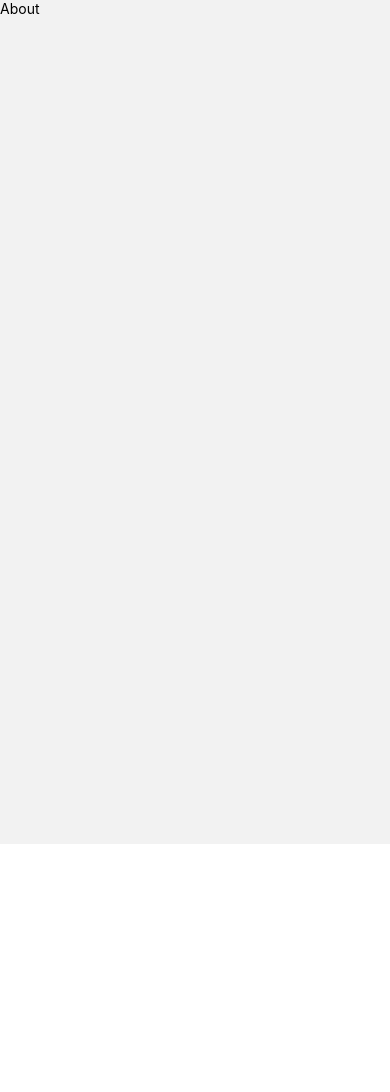
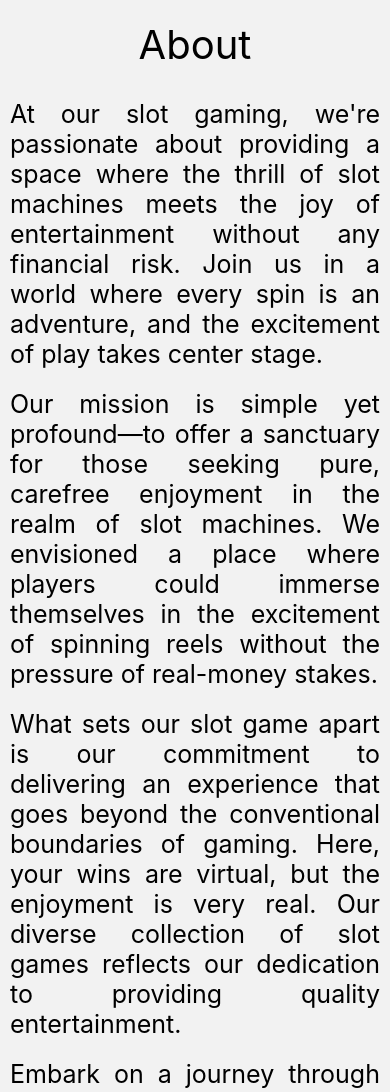
Before and after one commit to GoodChoisWork/slotmachine, a React Native app: screen /About in a window 390 px wide. Shown: the top 1092 px of the page. Before the commit the page ends 844 px from the top, so only its background shows below. Built offline with nearby package versions, Linux system fonts and the light colour scheme; no server answers.

Commit message:
Added about

```diff
--- a/screens/About.js
+++ b/screens/About.js
@@ -1,12 +1,111 @@
-import { View, Text } from 'react-native'
-import React from 'react'
+import { View, Text, StyleSheet, ScrollView } from "react-native";
+import React from "react";
 import { SafeAreaView } from "react-native-safe-area-context";
 const About = () => {
   return (
     <SafeAreaView>
-      <Text>About</Text>
+      <ScrollView>
+        <View style={styles.flexTitle}>
+          <Text style={styles.title}>About</Text>
+        </View>
+
+        <View>
+          <Text style={styles.textIntro}>
+            At our slot gaming, we're passionate about providing a space where
+            the thrill of slot machines meets the joy of entertainment without
+            any financial risk. Join us in a world where every spin is an
+            adventure, and the excitement of play takes center stage.
+          </Text>
+        </View>
+
+        <View>
+          <Text style={styles.textIntro}>
+            Our mission is simple yet profound—to offer a sanctuary for those
+            seeking pure, carefree enjoyment in the realm of slot machines. We
+            envisioned a place where players could immerse themselves in the
+            excitement of spinning reels without the pressure of real-money
+            stakes.
+          </Text>
+        </View>
+
+        <View>
+          <Text style={styles.textIntro}>
+            What sets our slot game apart is our commitment to delivering an
+            experience that goes beyond the conventional boundaries of gaming.
+            Here, your wins are virtual, but the enjoyment is very real. Our
+            diverse collection of slot games reflects our dedication to
+            providing quality entertainment.
+          </Text>
+        </View>
+
+        <View>
+          <Text style={styles.textIntro}>
+            Embark on a journey through our diverse selection of slot games.
+            From timeless classics that evoke nostalgia to modern, feature-rich
+            experiences, our haven has it all. Discover new favorites, explore
+            captivating storylines, and enjoy the ever-evolving world of slot
+            machine entertainment.
+          </Text>
+        </View>
+
+        <View>
+          <Text style={styles.textIntro}>
+            Our slot gaming isn't just a platform; it's a community of
+            like-minded enthusiasts who share a love for gaming. Connect with
+            fellow players, celebrate wins, and create lasting memories as you
+            embark on a social gaming experience that adds an extra layer of joy
+            to every spin.
+          </Text>
+        </View>
+
+        <View>
+          <Text style={styles.textIntro}>
+            While the stakes are virtual, we prioritize responsible gaming. Our
+            haven encourages players to set personal limits, ensuring that the
+            focus remains on the sheer enjoyment of the game. Your well-being is
+            our priority.
+          </Text>
+        </View>
+
+        <View>
+          <Text style={styles.textIntro}>
+            Our haven is designed to fit seamlessly into your lifestyle. Whether
+            you're at home, commuting, or simply looking to unwind, our platform
+            is accessible anytime, anywhere. Enjoy the freedom to play when it
+            suits you best.
+          </Text>
+        </View>
+
+        <View>
+          <Text style={styles.textIntro}>
+            Welcome to our gaming haven, where every spin is a celebration of
+            entertainment without the risk. Join us in creating a community that
+            thrives on the joy of play. Spin without hesitation, explore without
+            restraint—our haven is your destination for endless, carefree fun.
+            Let the games begin!
+          </Text>
+        </View>
+      </ScrollView>
     </SafeAreaView>
-  )
-}
+  );
+};
 
-export default About
+const styles = StyleSheet.create({
+  flexTitle: {
+    display: "flex",
+    justifyContent: "center",
+    alignItems: "center",
+  },
+
+  title: {
+    padding: 20,
+    fontSize: 40,
+  },
+
+  textIntro: {
+    fontSize: 25,
+    padding: 10,
+    textAlign: "justify",
+  },
+});
+export default About;
```
